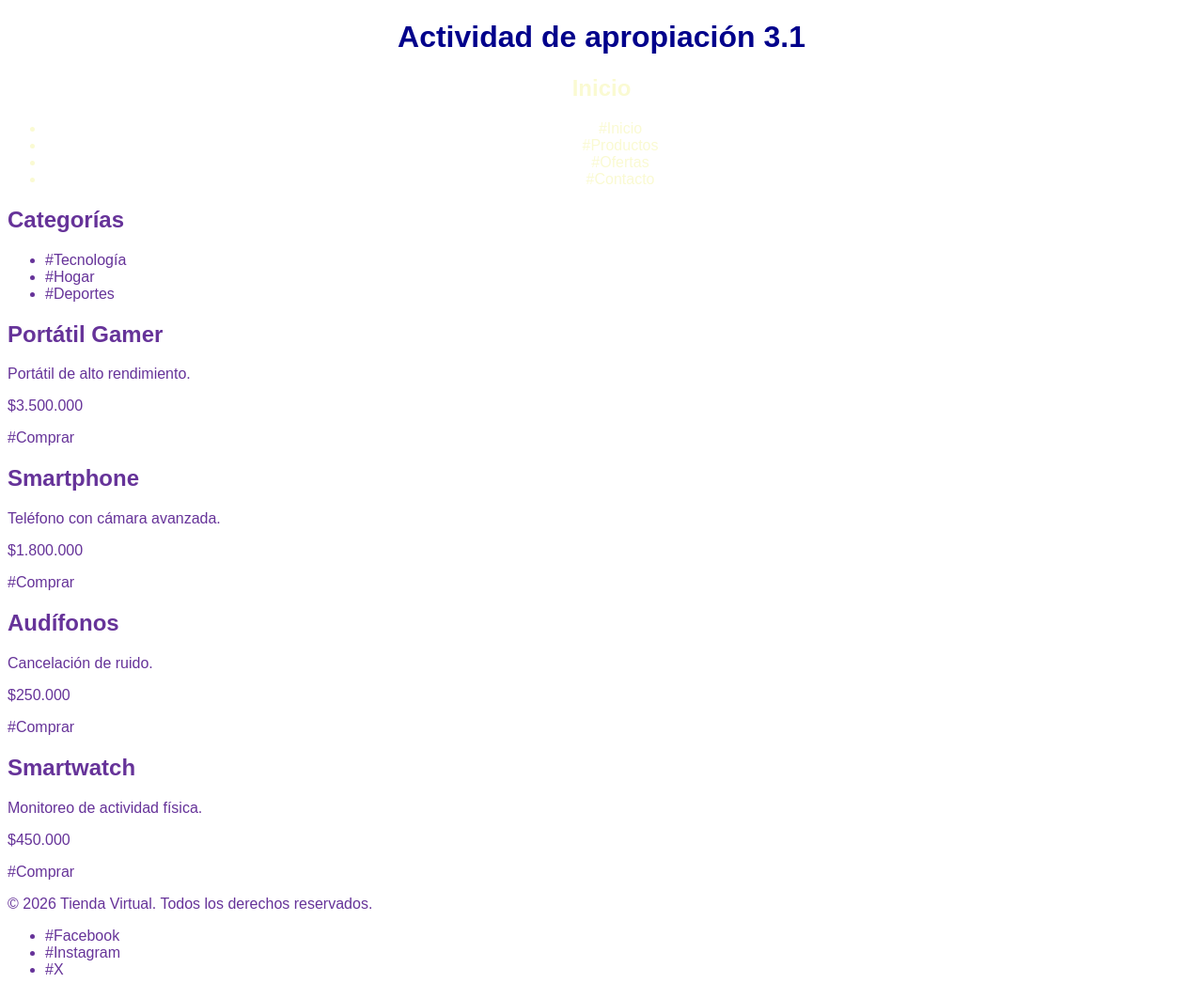
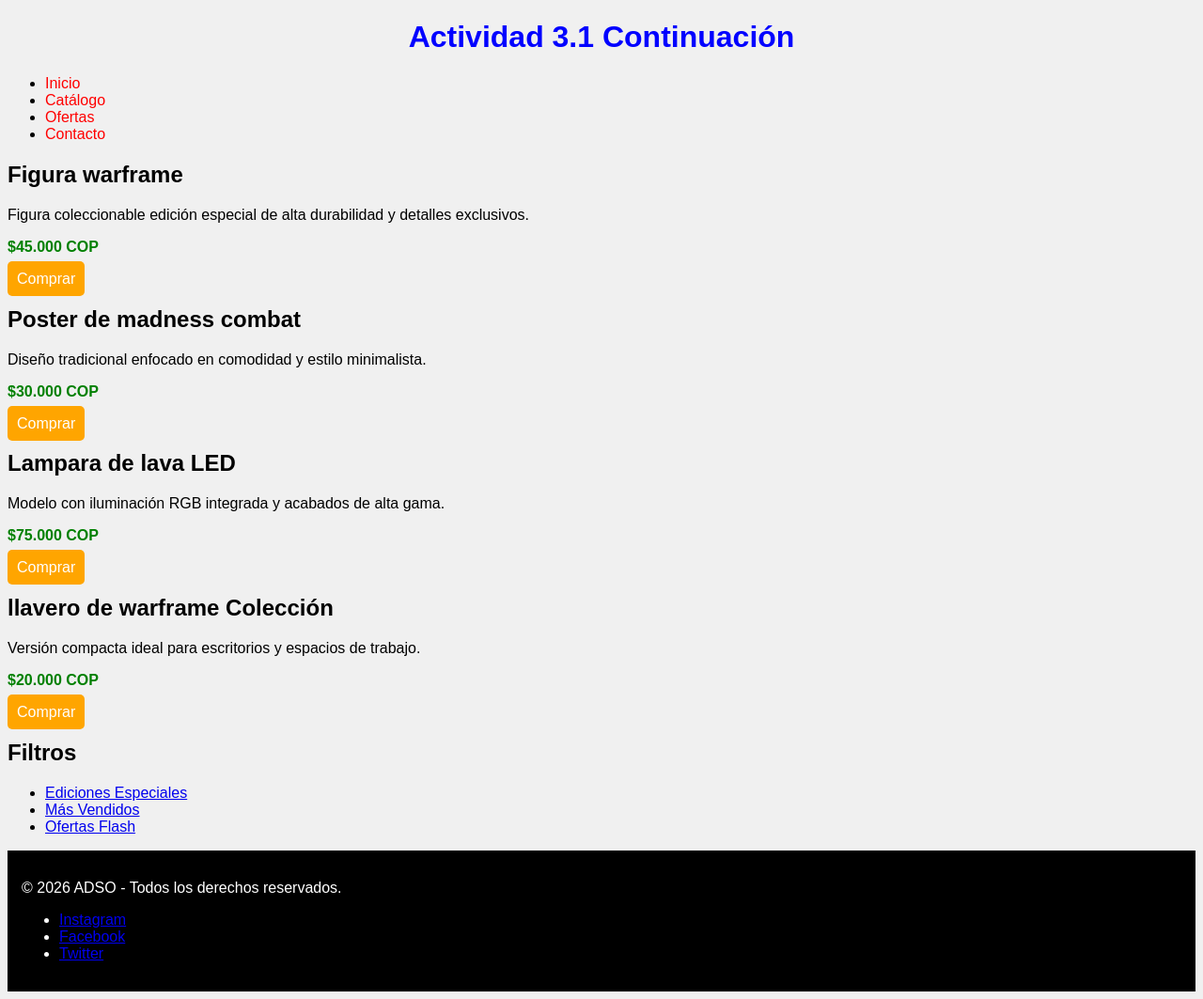
Before and after one commit to David-santiago-svg/CSS, a plain HTML site: page index.html in a window 1280 px wide. Shown: the whole page at 94% size. Drawn offline with Linux system fonts and the light colour scheme.

Commit message:
fix: corrige la unión entre el archivo index.html y el archivo style.css y mejora la estructura de la pagina principal

```diff
--- a/index.html
+++ b/index.html
@@ -1,83 +1,78 @@
 <!DOCTYPE html>
-<html lang="en">
+<html lang="es">
+
 <head>
   <meta charset="UTF-8">
   <meta name="viewport" content="width=device-width, initial-scale=1.0">
-    <title>Actividad 3.1 apropiación</title>
-
+  <title>Actividad 3.1 Continuación</title>
   <link rel="stylesheet" href="style.css">
 </head>
 
 <body>
+  <!-- Encabezado con navegación principal -->
   <header>
-      <h1 class="Titulo">Actividad de apropiación 3.1</h1>
+    <h1 class="Titulo">Actividad 3.1 Continuación</h1>
     <nav>
-            <h1>Inicio</h1>
       <ul>
-                <li>#Inicio</a></li>
-                <li>#Productos</a></li>
-                <li>#Ofertas</a></li>
-                <li>#Contacto</a></li>
+        <li><a href="#">Inicio</a></li>
+        <li><a href="#">Catálogo</a></li>
+        <li><a href="#">Ofertas</a></li>
+        <li><a href="#">Contacto</a></li>
       </ul>
     </nav>
   </header>
 
-    <div class="contenedor">
-
-        <aside>
-            <h2>Categorías</h2>
-
-            <ul>
-                <li>#Tecnología</a></li>
-                <li>#Hogar</a></li>
-                <li>#Deportes</a></li>
-            </ul>
-        </aside>
-
+  <div class="contenedor-layout">
     <main>
       <section>
-
         <article>
-                    <h2>Portátil Gamer</h2>
-                    <p>Portátil de alto rendimiento.</p>
-                    <p>$3.500.000</p>
-                    #Comprar</a>
+          <h2>Figura warframe</h2>
+          <p>Figura coleccionable edición especial de alta durabilidad y detalles exclusivos.</p>
+          <p class="precio">$45.000 COP</p>
+          <a href="#" class="btn-comprar" id="btn-destacado">Comprar</a>
         </article>
 
         <article>
-                    <h2>Smartphone</h2>
-                    <p>Teléfono con cámara avanzada.</p>
-                    <p>$1.800.000</p>
-                    #Comprar</a>
+          <h2>Poster de madness combat</h2>
+          <p>Diseño tradicional enfocado en comodidad y estilo minimalista.</p>
+          <p class="precio">$30.000 COP</p>
+          <a href="#" class="btn-comprar">Comprar</a>
         </article>
 
         <article>
-                    <h2>Audífonos</h2>
-                    <p>Cancelación de ruido.</p>
-                    <p>$250.000</p>
-                    #Comprar</a>
+          <h2>Lampara de lava LED</h2>
+          <p>Modelo con iluminación RGB integrada y acabados de alta gama.</p>
+          <p class="precio">$75.000 COP</p>
+          <a href="#" class="btn-comprar">Comprar</a>
         </article>
 
         <article>
-                    <h2>Smartwatch</h2>
-                    <p>Monitoreo de actividad física.</p>
-                    <p>$450.000</p>
-                    #Comprar</a>
+          <h2>llavero de warframe Colección</h2>
+          <p>Versión compacta ideal para escritorios y espacios de trabajo.</p>
+          <p class="precio">$20.000 COP</p>
+          <a href="#" class="btn-comprar">Comprar</a>
         </article>
-
       </section>
     </main>
 
+    <aside>
+      <h2>Filtros</h2>
+      <ul>
+        <li><a href="#">Ediciones Especiales</a></li>
+        <li><a href="#">Más Vendidos</a></li>
+        <li><a href="#">Ofertas Flash</a></li>
+      </ul>
+    </aside>
   </div>
 
   <footer>
-        <p>© 2026 Tienda Virtual. Todos los derechos reservados.</p>
-
+    <p>&copy; 2026 ADSO - Todos los derechos reservados.</p>
     <ul>
-            <li>#Facebook</a></li>
-            <li>#Instagram</a></li>
-            <li>#X</a></li>
+      <li><a href="#">Instagram</a></li>
+      <li><a href="#">Facebook</a></li>
+      <li><a href="#">Twitter</a></li>
     </ul>
   </footer>
 </body>
+
 </html>
--- a/style.css
+++ b/style.css
@@ -1,12 +1,33 @@
-.Titulo {
-    color: darkblue;
+body{
+    background-color: #f0f0f0;
+    font-family: Arial, sans-serif;
+}
+
+.Titulo{
+    color: blue;
     text-align: center;
 }
-body {
-    font-family: sans-serif;
-    color: rebeccapurple;
+
+header nav ul li a{
+    color: red;
+    text-decoration: none;
 }
-nav {
-    color: lightgoldenrodyellow;
-    text-align: center;
+
+.precio{
+    color: green;
+    font-weight: bold;
 }
+
+.btn-comprar{
+    background-color: orange;
+    color: white;
+    padding: 10px;
+    text-decoration: none;
+    border-radius: 5px;
+}
+
+footer{
+    background-color: black;
+    color: white;
+    padding: 15px;
+}
```
Lines whose indentation alone changed are shown as unchanged.
